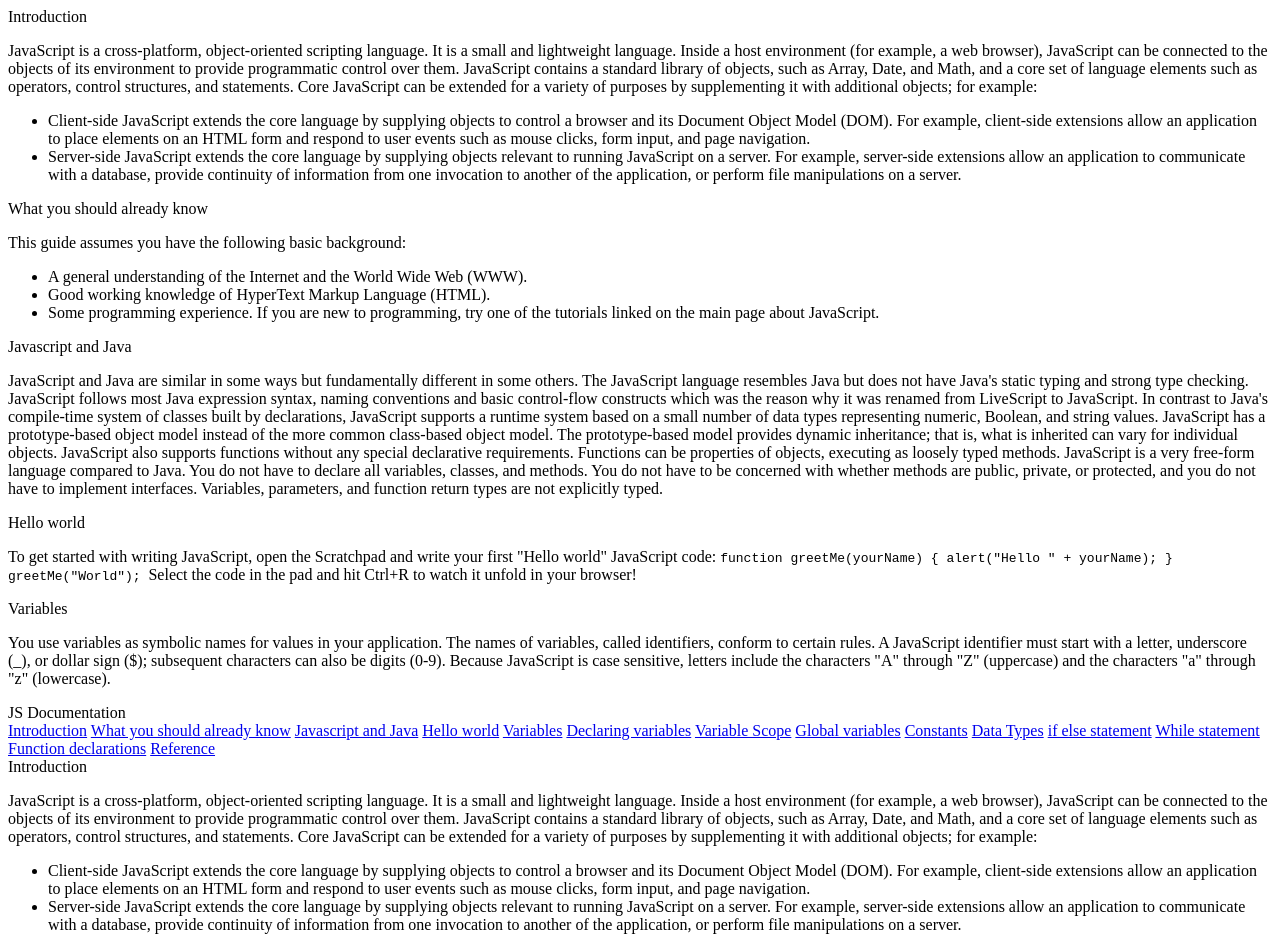
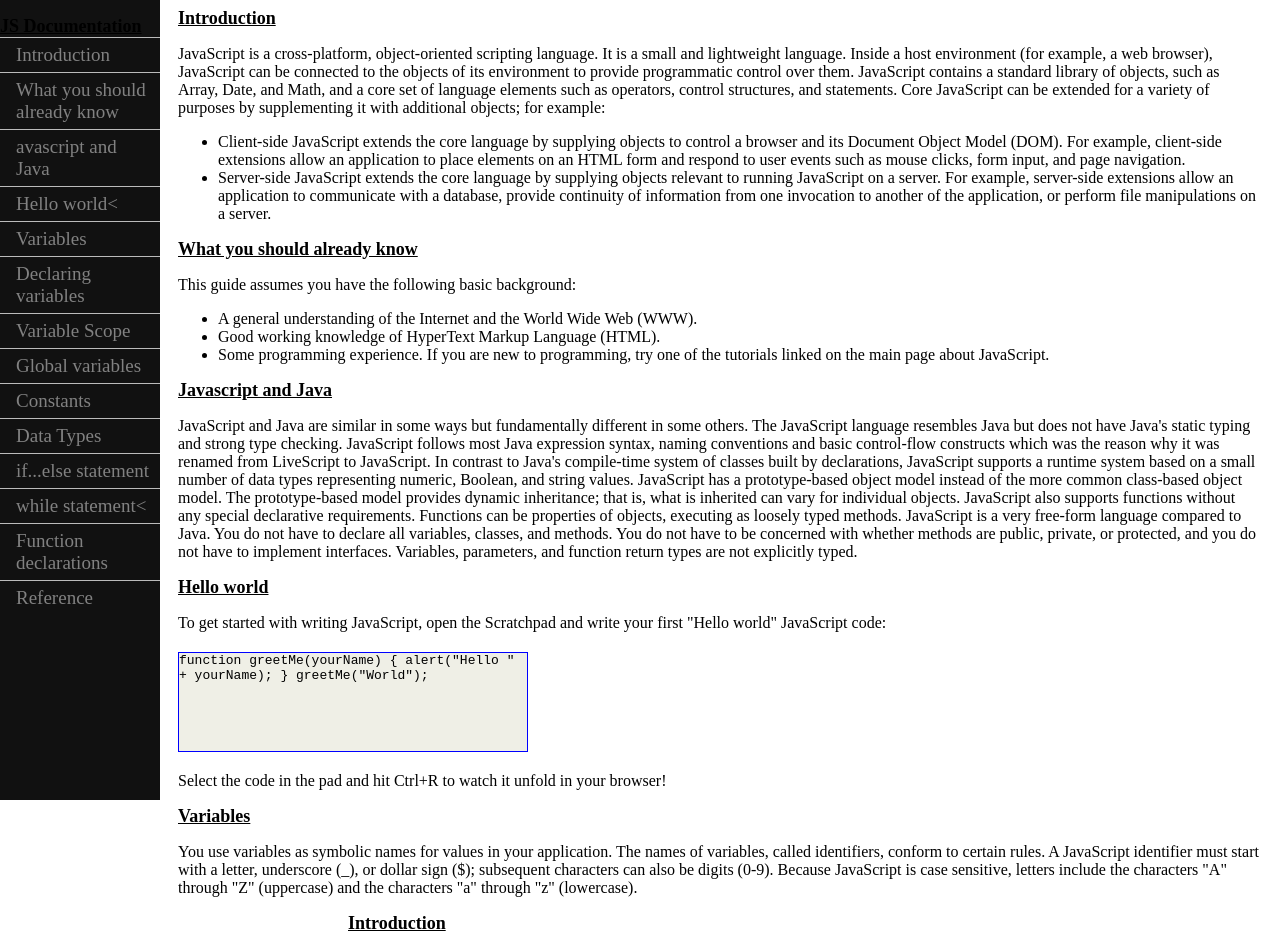
Before and after one commit to Henry-Bernardin/FCC-Technical-Documentation-Page-Project, a plain HTML site: page index.html in a window 1280 px wide. Shown: the top 937 px of the page. Drawn offline with Linux system fonts and the light colour scheme.

Commit message:
Link to css

```diff
--- a/index.html
+++ b/index.html
@@ -1,8 +1,13 @@
 <!DOCTYPE html>
-<html>
-<head>
-	<title>JS Documentation</title>
-</head>
+<html lang="en">
+  <head>
+    <meta charset="UTF-8" />
+    <meta name="viewport" content="width=device-width, initial-scale=1.0" />
+    <meta http-equiv="X-UA-Compatible" content="ie=edge" />
+    <title>JS Documentation</title>
+	<link rel="stylesheet" href="/style.css" />
+	<link rel="stylesheet" href="https://cdnjs.cloudflare.com/ajax/libs/font-awesome/4.7.0/css/font-awesome.min.css">
+  </head>
 <body>
 	<main id="main-doc">
 <section class="main-section" id="Introduction"><header>Introduction</header><p>
```
